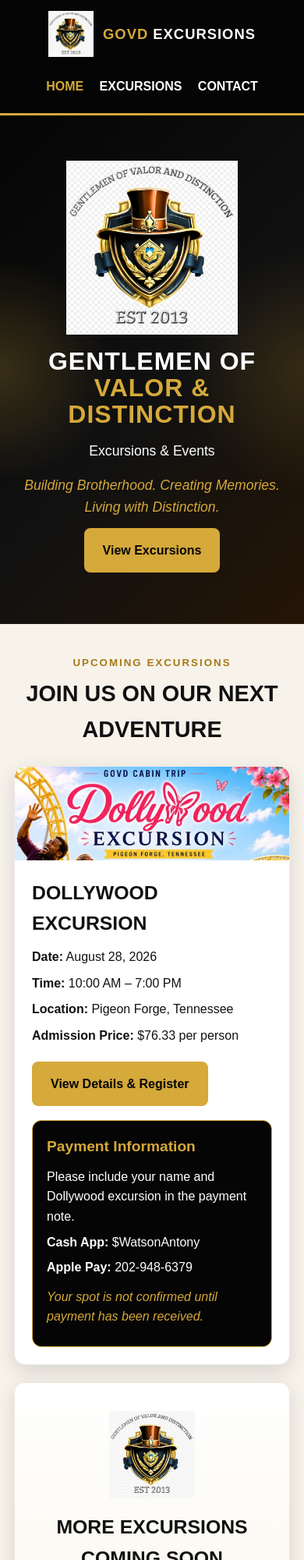
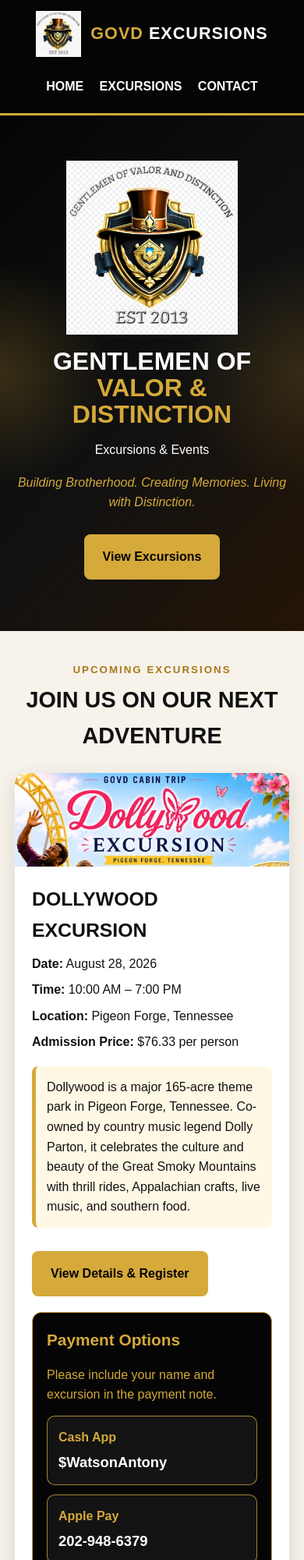
Before and after one commit to GOVDExcursion2026/GOVD-Excursions, a plain HTML site: page index.html in a window 390 px wide. Shown: the top 2000 px of the page at 78% size. Drawn offline with Linux system fonts and the light colour scheme.

Commit message:
Update website to Version 6

```diff
--- a/index.html
+++ b/index.html
@@ -16,7 +16,7 @@
     </a>
 
     <nav class="nav">
-      <a href="index.html" class="active">HOME</a>
+      <a href="index.html">HOME</a>
       <a href="#excursions">EXCURSIONS</a>
       <a href="#contact">CONTACT</a>
     </nav>
@@ -41,21 +41,41 @@
     <div class="cards">
       <article class="card">
         <img src="images/dollywood-banner.png" alt="Dollywood Excursion" class="card-image">
+
         <div class="card-body">
           <h3 class="event-title">Dollywood Excursion</h3>
+
           <div class="detail"><strong>Date:</strong> August 28, 2026</div>
           <div class="detail"><strong>Time:</strong> 10:00 AM – 7:00 PM</div>
           <div class="detail"><strong>Location:</strong> Pigeon Forge, Tennessee</div>
           <div class="detail"><strong>Admission Price:</strong> $76.33 per person</div>
 
-          <a class="button gold-button" href="excursions/dollywood.html">View Details & Register</a>
+          <div class="description-box">
+            Dollywood is a major 165-acre theme park in Pigeon Forge, Tennessee.
+            Co-owned by country music legend Dolly Parton, it celebrates the culture
+            and beauty of the Great Smoky Mountains with thrill rides, Appalachian crafts,
+            live music, and southern food.
+          </div>
 
-          <div class="payment-inline">
-            <h4>Payment Information</h4>
-            <p>Please include your name and Dollywood excursion in the payment note.</p>
-            <p><strong>Cash App:</strong> $WatsonAntony</p>
-            <p><strong>Apple Pay:</strong> 202-948-6379</p>
-            <p class="note">Your spot is not confirmed until payment has been received.</p>
+          <a class="button gold-button" href="https://docs.google.com/forms/d/e/1FAIpQLSew70NjYJgqdCBS-8g6Ek-wSPkg6OKiDWFWPs0jnCUrK6IFLA/viewform?usp=header" target="_blank" rel="noopener">View Details & Register</a>
+
+          <div class="payment-card">
+            <h4>Payment Options</h4>
+            <p class="payment-instruction">Please include your name and excursion in the payment note.</p>
+
+            <div class="payment-methods">
+              <div class="payment-method">
+                <strong>Cash App</strong>
+                <div class="payment-value">$WatsonAntony</div>
+              </div>
+
+              <div class="payment-method">
+                <strong>Apple Pay</strong>
+                <div class="payment-value">202-948-6379</div>
+              </div>
+            </div>
+
+            <p class="payment-note">Your spot is not confirmed until payment has been received.</p>
           </div>
         </div>
       </article>
--- a/style.css
+++ b/style.css
@@ -9,10 +9,6 @@
   --cream: #f7f3eb;
   --white: #ffffff;
   --text: #111111;
-}
-
-html {
-  scroll-behavior: smooth;
 }
 
 body {
@@ -72,8 +68,7 @@
   margin-left: 18px;
 }
 
-.nav a:hover,
-.nav a.active {
+.nav a:hover {
   color: var(--gold);
 }
 
@@ -99,17 +94,10 @@
   font-size: clamp(2rem, 5vw, 4rem);
   line-height: 1.05;
   text-transform: uppercase;
-  letter-spacing: 1px;
 }
 
 .hero h1 span {
   color: var(--gold);
-}
-
-.hero p {
-  max-width: 760px;
-  margin: 16px auto 0;
-  font-size: 1.1rem;
 }
 
 .tagline {
@@ -143,7 +131,7 @@
 
 .cards {
   display: grid;
-  grid-template-columns: repeat(auto-fit, minmax(290px, 1fr));
+  grid-template-columns: repeat(auto-fit, minmax(310px, 1fr));
   gap: 22px;
 }
 
@@ -174,6 +162,14 @@
   margin: 8px 0;
 }
 
+.description-box {
+  background: #fff8e5;
+  border-left: 5px solid var(--gold);
+  padding: 14px;
+  border-radius: 8px;
+  margin: 18px 0;
+}
+
 .button {
   display: inline-block;
   background: var(--black);
@@ -201,29 +197,53 @@
   color: var(--white);
 }
 
-.payment-inline {
+.payment-card {
   background: var(--black);
   color: var(--white);
   border: 1px solid var(--gold);
   border-radius: 12px;
   padding: 18px;
-  margin-top: 18px;
+  margin-top: 20px;
 }
 
-.payment-inline h4 {
+.payment-card h4 {
   color: var(--gold);
+  font-size: 1.3rem;
   margin: 0 0 10px;
-  font-size: 1.2rem;
 }
 
-.payment-inline p {
-  margin: 7px 0;
+.payment-card .payment-instruction {
+  color: var(--gold);
+  margin-bottom: 14px;
 }
 
-.payment-inline .note {
+.payment-methods {
+  display: grid;
+  grid-template-columns: 1fr 1fr;
+  gap: 12px;
+}
+
+.payment-method {
+  background: rgba(255,255,255,.06);
+  border: 1px solid rgba(213,169,58,.75);
+  border-radius: 10px;
+  padding: 14px;
+}
+
+.payment-method strong {
   color: var(--gold);
+  display: block;
+  margin-bottom: 4px;
+}
+
+.payment-value {
+  font-size: 1.15rem;
+  font-weight: 800;
+}
+
+.payment-note {
   font-style: italic;
-  margin-top: 12px;
+  margin-top: 14px;
 }
 
 .coming-soon {
@@ -238,44 +258,6 @@
 .coming-soon img {
   width: 110px;
   margin-bottom: 10px;
-}
-
-.event-page-hero {
-  background: var(--black);
-  color: var(--white);
-  padding: 34px 18px;
-  text-align: center;
-  border-bottom: 3px solid var(--gold);
-}
-
-.event-page-hero h1 {
-  margin: 0;
-  font-size: clamp(2rem, 4vw, 3.3rem);
-  text-transform: uppercase;
-}
-
-.event-layout {
-  display: grid;
-  grid-template-columns: 1.2fr .8fr;
-  gap: 24px;
-}
-
-.side-card {
-  background: var(--white);
-  border-radius: 14px;
-  padding: 22px;
-  box-shadow: 0 8px 24px rgba(0,0,0,.13);
-  border: 1px solid rgba(0,0,0,.08);
-  align-self: start;
-}
-
-.register-panel {
-  background: #fff8e5;
-  border: 1px solid var(--gold);
-  border-radius: 12px;
-  padding: 18px;
-  margin-top: 20px;
-  text-align: center;
 }
 
 .site-footer {
@@ -305,15 +287,11 @@
     margin: 7px 8px;
   }
 
-  .brand-title {
-    font-size: 1.15rem;
-  }
-
   .hero-logo {
     width: 220px;
   }
 
-  .event-layout {
+  .payment-methods {
     grid-template-columns: 1fr;
   }
 }
```
Also changed, not shown: excursions/dollywood.html (deleted, +0 -91 lines), 1 other file.
